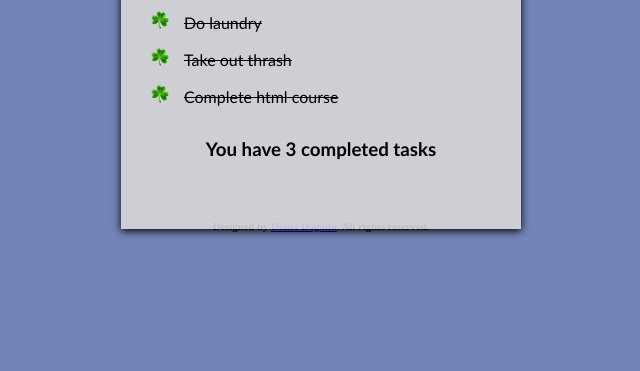
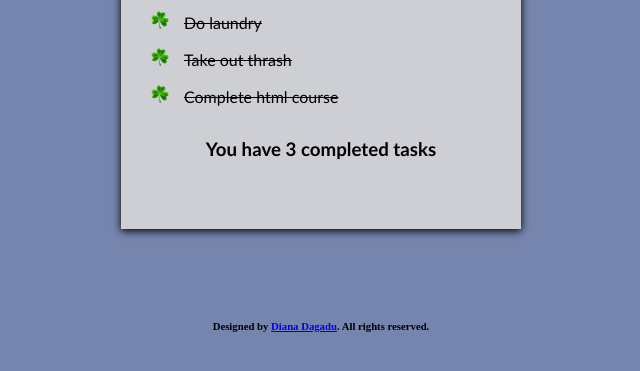
Before and after one commit to diana-dagadu/Todo-App, a plain HTML site: page done.html in a window 1280 px wide. Shown: the part 321-692 px from the top of the page, without its empty margins (319-959 px from the left). Drawn offline with Linux system fonts and the light colour scheme.

Commit message:
Final commit with changes to footer

```diff
--- a/style.css
+++ b/style.css
@@ -4,7 +4,7 @@ background-size: 145%;
 }
 
 body#page2{
-    background-color: rgb(114, 132, 184);
+    background-color: rgb(118, 133, 173);
     background-size: 145%;
     }
 
@@ -72,6 +72,6 @@ padding:8px;
 }
 
 footer{
-    margin-top: 400px;
+    margin-top: 500px;
     text-align: center;
 }
```
